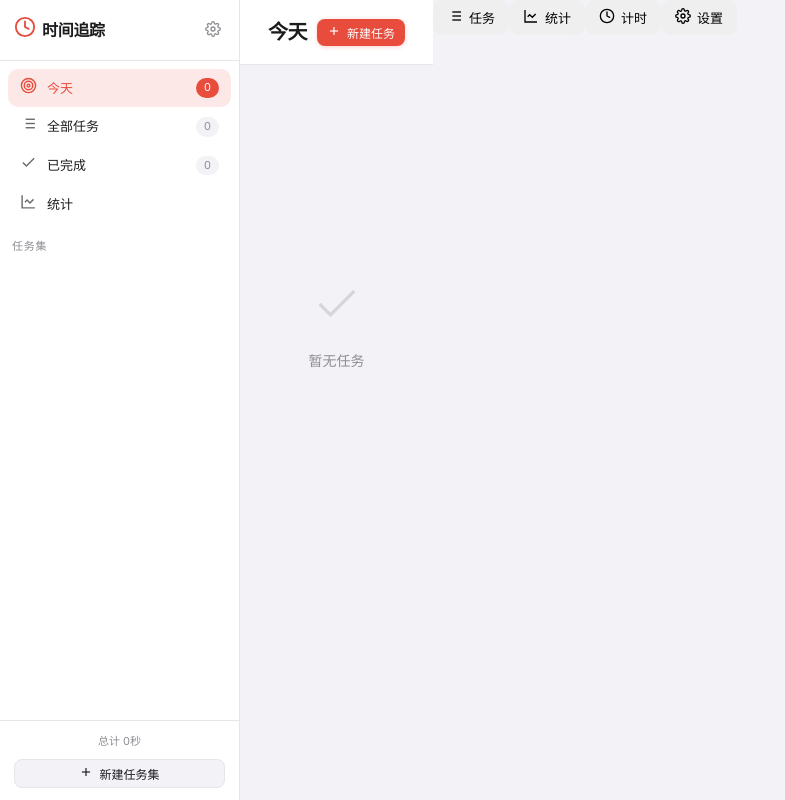
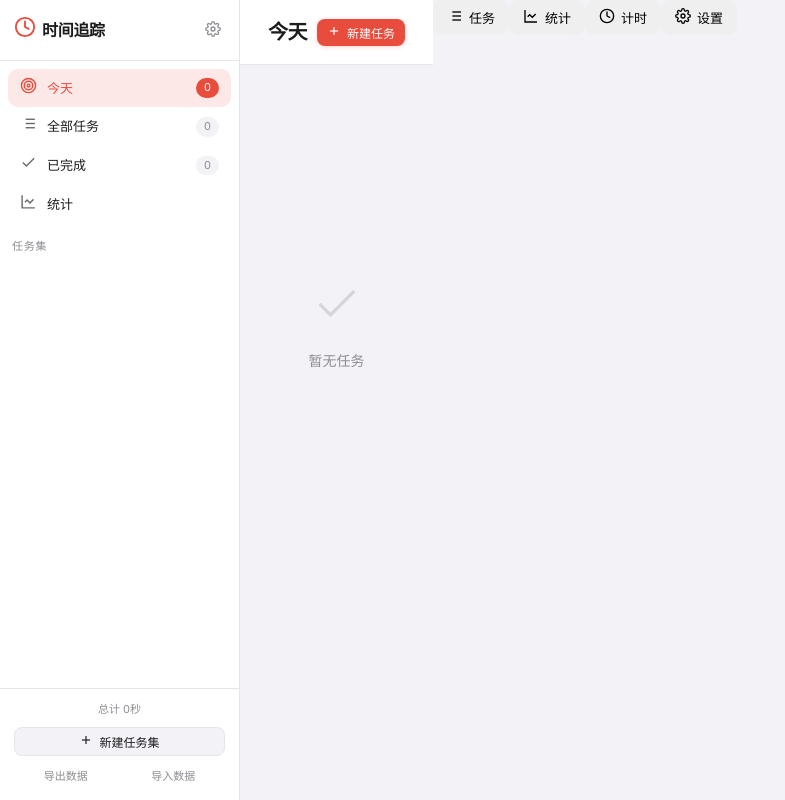
Before and after one commit to 420320846/tomato, a plain HTML site: page index.html in a window 1280 px wide. Shown: the whole page, without its empty margins (0-785 px from the left). Drawn offline with nearby package versions, Linux system fonts and the light colour scheme.

Commit message:
add import/export buttons

```diff
--- a/index.html
+++ b/index.html
@@ -280,7 +280,7 @@ function sidebar(){
     h('div',{className:'sidebar-list'},d.sets.map(function(s){return h('div',{className:'sidebar-item'+(state.selectedSetId===s.id?' active':'')+'',onClick:function(){state.selectedSetId=s.id;state.nav='tasks';state.subNav='set';re()}},h('span',{className:'name'},s.name),h('span',{className:'badge'},String((function(t,sid){var td=today();return t.filter(function(x){return x.setId===sid&&!x.completed&&!(x.recurrence&&x.date>td)}).length})(d.tasks,s.id))),h('button',{className:'del-btn',onClick:function(e){e.stopPropagation();if(confirm('删除「'+s.name+'」及其中所有任务？')){deleteSet(s.id);re()}}},_s(S.trash)))})),
     h('div',{className:'sidebar-footer'},
       h('div',{className:'stats-line'},'总计 '+fmtTimeLong(total)),
-      h('button',{className:'btn-secondary btn-sm',style:'width:100%',onClick:showCreateSetModal},_s(S.plus),'新建任务集')));
+      h('button',{className:'btn-secondary btn-sm',style:'width:100%',onClick:showCreateSetModal},_s(S.plus),'新建任务集'),h('input',{type:'file',id:'importFile',accept:'.json',style:'display:none',onChange:importData}),h('div',{style:'display:flex;gap:4px;margin-top:6px'},h('button',{className:'btn-ghost btn-sm',style:'flex:1;font-size:11px',onClick:exportData},'导出数据'),h('button',{className:'btn-ghost btn-sm',style:'flex:1;font-size:11px',onClick:function(){document.getElementById('importFile').click()}},'导入数据'))));;
 }
 
 /* Main Header */
```
